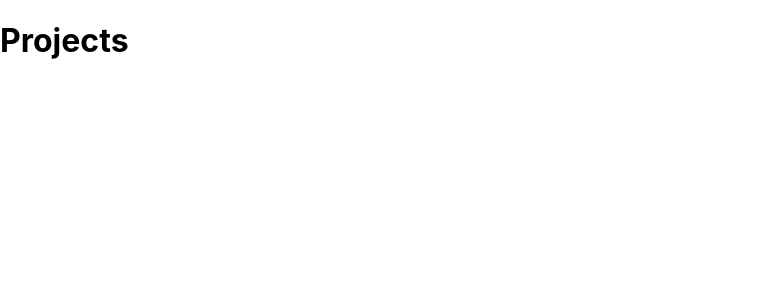
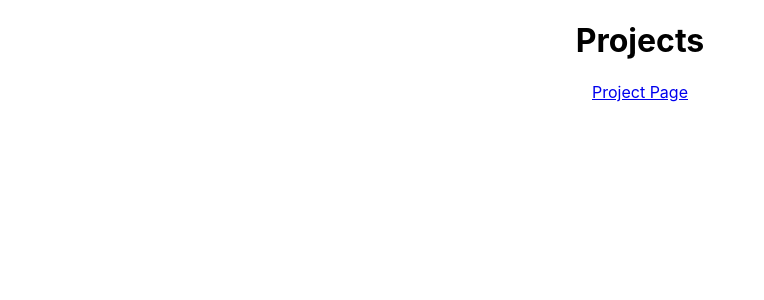
Before and after one commit to cgrundman/christian-grundman-website, a React (Create React App) app: page /projects in a window 1280 px wide. Shown: the top 300 px of the page, without its empty margins (0-764 px from the left). Built offline with nearby package versions, Linux system fonts and the light colour scheme.

Commit message:
format project page

```diff
--- a/src/pages/Projects.js
+++ b/src/pages/Projects.js
@@ -1,5 +1,17 @@
+import { Link } from "react-router-dom";
+
+import PageContent from "../components/PageContent.js";
+
 function Projects() {
-    return <h1>Projects</h1>
+    return (
+        <PageContent title="Projects" >
+            <Link to={`/projects/project`}>
+                <div>
+                    <p>Project Page</p>
+                </div>
+            </Link>
+        </PageContent>
+    )
 }
 
 export default Projects;
```
